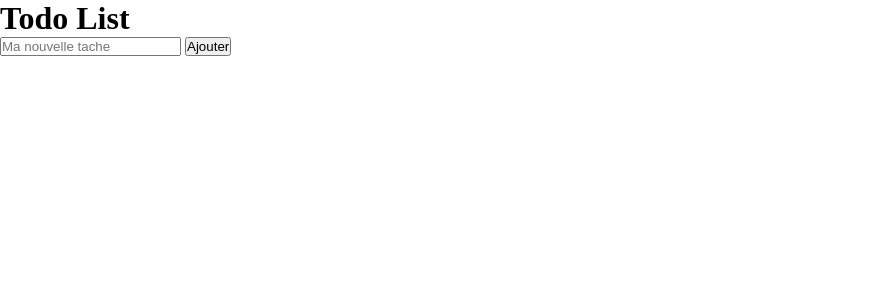
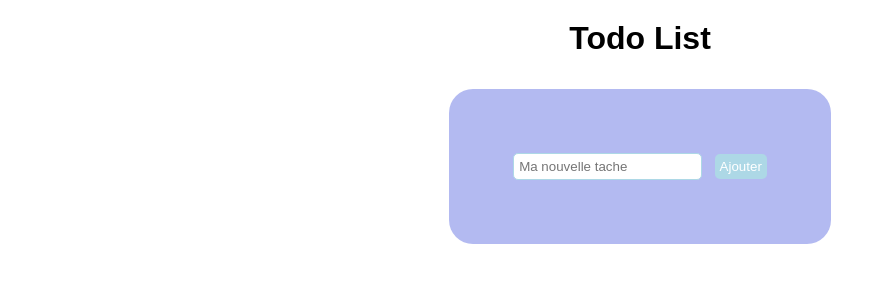
Before and after one commit to GuillemotClement/MicroserviceTodo, a plain HTML site: page frontend/index.html in a window 1280 px wide. Shown: the whole page, without its empty margins (0-894 px from the left). Drawn offline with Linux system fonts and the light colour scheme; files that its build step writes are made by us from their sources; files whose address does not match are found by name.

Commit message:
Ajout du css

```diff
--- a/frontend/index.html
+++ b/frontend/index.html
@@ -9,7 +9,7 @@
   </head>
   <body>
     <h1>Todo List</h1>
-    <div class="">
+    <div class="containerInput">
       <input type="text" id="newTask" placeholder="Ma nouvelle tache" />
       <button id="addTodo">Ajouter</button>
     </div>
--- a/frontend/style.css
+++ b/frontend/style.css
@@ -3,3 +3,56 @@
   padding: 0;
   margin: 0;
 }
+
+body {
+  font-family: Arial, Helvetica, sans-serif;
+  margin: 20px;
+  display: flex;
+  justify-content: center;
+  align-items: center;
+  flex-direction: column;
+  gap: 32px;
+}
+
+ul {
+  list-style: none;
+  padding: 0;
+}
+
+li {
+  display: flex;
+  justify-content: space-between;
+  align-items: center;
+  border: 1px solid #ddd;
+  margin-bottom: 8px;
+}
+
+button {
+  margin-left: 8px;
+}
+
+#addTodo {
+  border: none;
+  background-color: lightblue;
+  padding: 5px;
+  border-radius: 5px;
+  color: white;
+}
+
+input {
+  border: 1px solid lightblue;
+  border-radius: 5px;
+  padding: 5px;
+}
+
+.containerInput {
+  padding: 64px;
+  background-color: rgba(105, 119, 228, 0.5);
+  display: inline-block;
+  margin: auto;
+  border-radius: 24px;
+}
+
+h1 {
+  text-align: center;
+}
```
